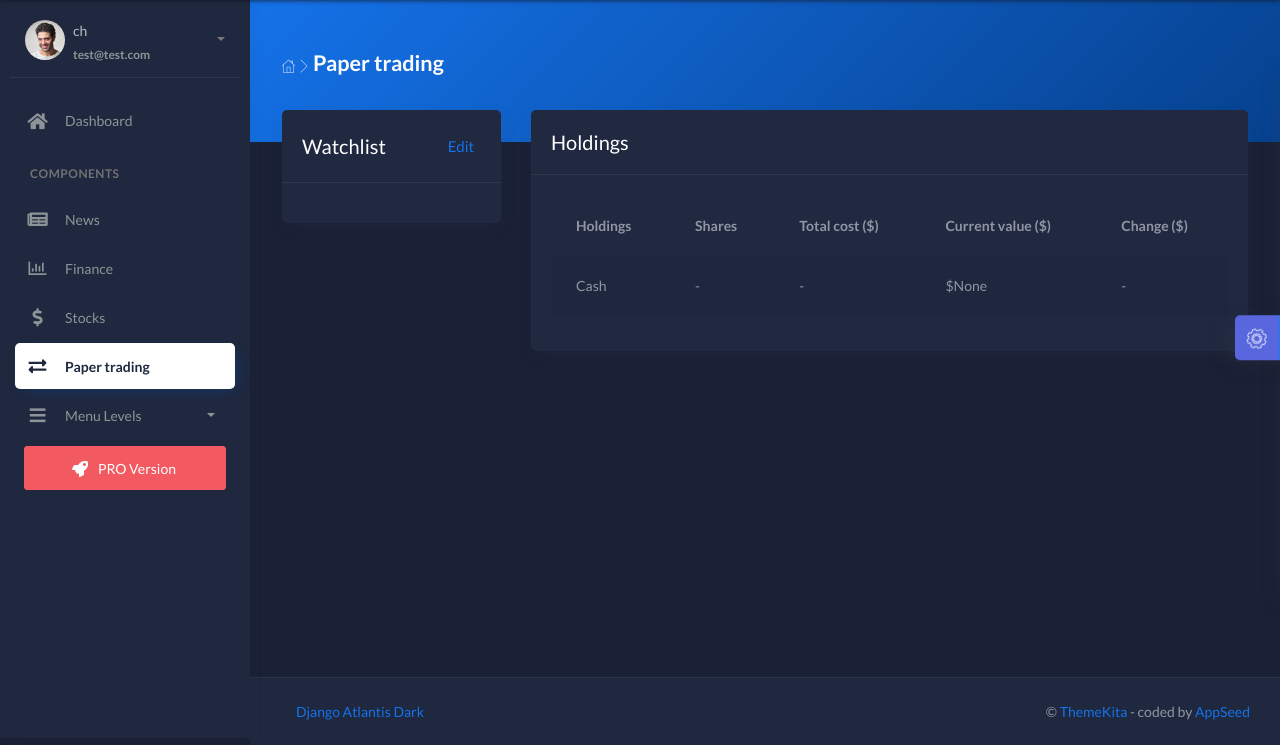
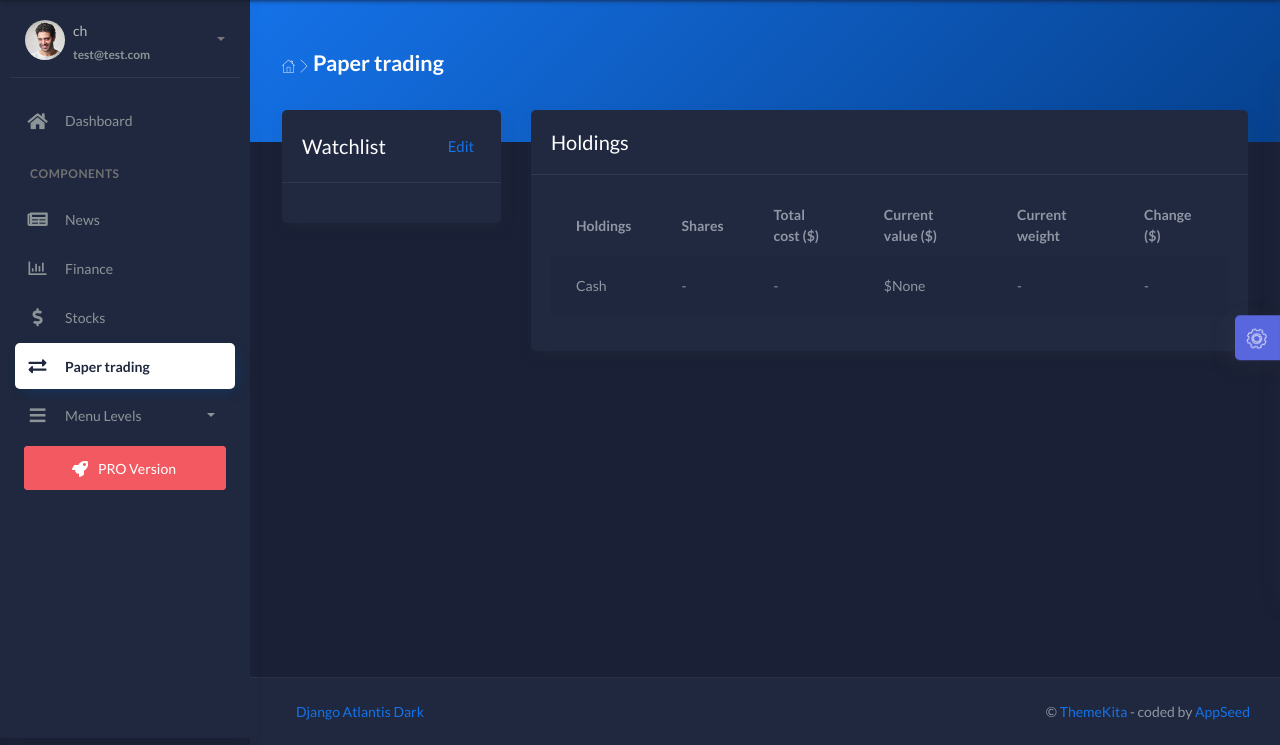
Before and after one commit to ScalpTrading/myPortfolio2, a Django app: page /paper_trading in a window 1280 px wide. Shown: the part 62-807 px from the top of the page. Run offline with Django 3.2, Linux system fonts and the light colour scheme; a user stored in the database is signed in; data comes from the database, SQL or seed files in the repository; both versions use the stored data as it was after the commit; data that the repository does not hold is empty; some libraries are stand-ins or nearby versions.

Commit message:
Added portfolio weight

```diff
--- a/app/views.py
+++ b/app/views.py
@@ -779,7 +779,7 @@
         for total in totals:
             holdings_totals.append(total["total_amount"])
 
-        # IEX Cloud API call for latest price for holdings symbols
+        # Current value of holding
         holdings_latestPrices = []
         for i in range(len(holdings_symbols)):
             instrument = iex_lookup(holdings_symbols[i])
@@ -791,26 +791,29 @@
         for i in range(len(holdings_latestPrices)):
             value_changes.append(round(float(holdings_latestPrices[i]) - float(holdings_totals[i]),2))
 
-        holdings = zip(holdings_symbols, holdings_quantities, holdings_totals, holdings_latestPrices, value_changes)
+        # Obtain user's current cash balance
+        cash_balance = float(Cash.objects.get(user=user).cash_balance)
 
-        # Obtain user's current cash balance
-        cash_balance = Cash.objects.get(user=user).cash_balance
+        # Current weight as a % of total portfolio value
+        current_weight = []
+        portfolio_value = round(sum(holdings_latestPrices, cash_balance),2)
+        for value in holdings_latestPrices:
+            current_weight.append(round((value/portfolio_value)*100,2))
 
-
-    # TODO: Add additional column for current % weight for each symbol?
+        holdings = zip(holdings_symbols, holdings_quantities, holdings_totals, holdings_latestPrices, value_changes, current_weight)
 
     # TODO: Holdings page, on click go to quote page for symbol
 
     except:
         holdings = None
         cash_balance = None
+        portfolio_value = None
 
     context = {
         "segment": "paper_trading",
         "usr_watchlist": usr_watchlist,
         "holdings": holdings,
         "cash_balance": cash_balance,
-
     }
 
     html_template = loader.get_template( 'paper_trading.html' )
--- a/core/templates/paper_trading.html
+++ b/core/templates/paper_trading.html
@@ -78,16 +78,18 @@
                       <th>Shares</th>
                       <th>Total cost ($)</th>
                       <th>Current value ($)</th>
+                      <th>Current weight</th>
                       <th>Change ($)</th>
                     </tr>
                   </thead>
                   <tbody>
-                    {% for symbol, quantity, total_cost, current_value, value_change in holdings %}
+                    {% for symbol, quantity, total_cost, current_value, value_change, current_weight in holdings %}
                     <tr>
                       <td>{{symbol}}</td>
                       <td>{{quantity}}</td>
                       <td>${{total_cost}}</td>
                       <td>${{current_value}}</td>
+                      <td>{{current_weight}}%</td>
                       {% if value_change > 0 or value_change == 0%}
                         <td class="text-success">${{value_change}}</td>
         							{% else %}
@@ -100,6 +102,7 @@
                       <td>-</td>
                       <td>-</td>
                       <td>${{cash_balance}}</td>
+                      <td>-</td>
                       <td>-</td>
                     </tr>
                   </tbody>
```
Also changed, not shown: db.sqlite3.
